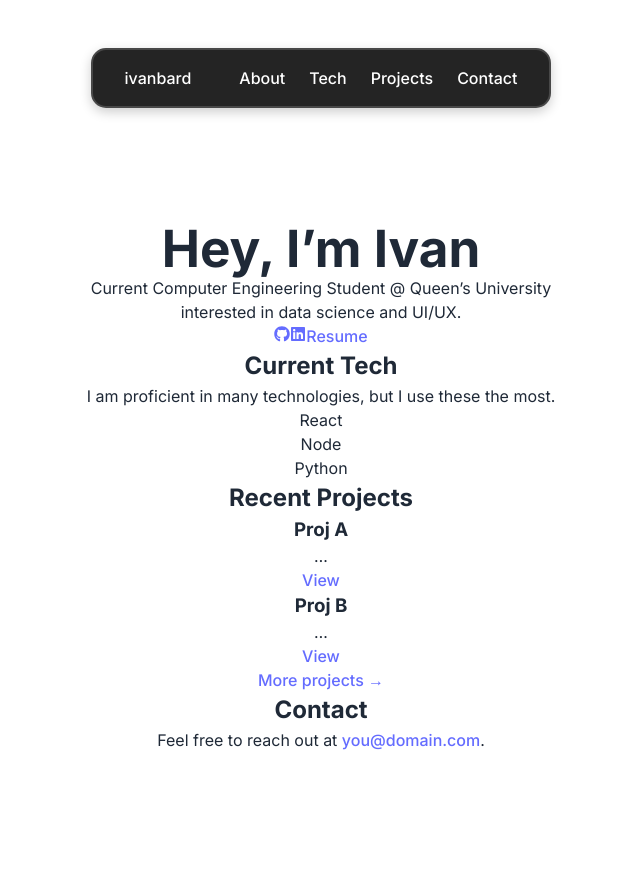
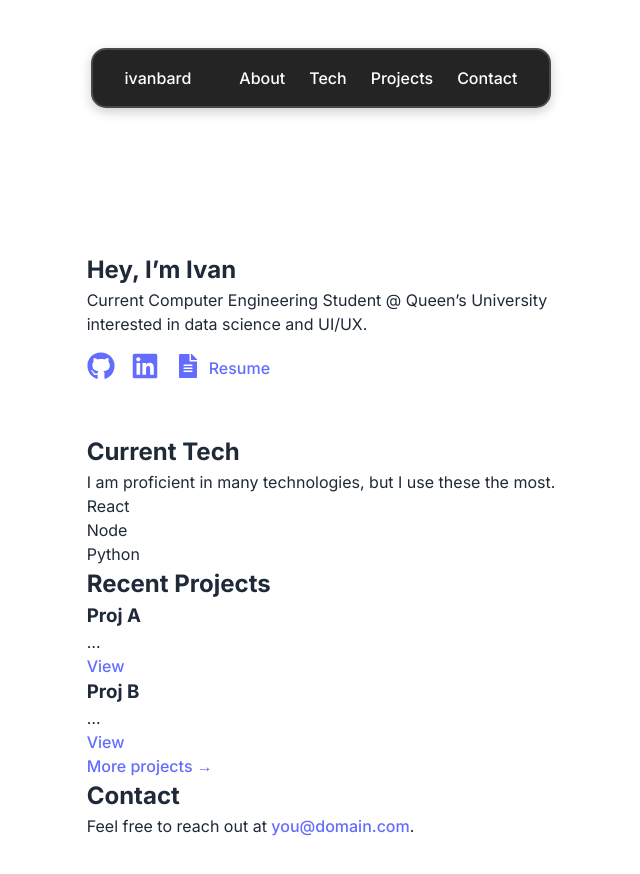
Before and after one commit to ivanbard/my-portfolio, a React (Vite) app: page / in a window 1280 px wide. Shown: the top 874 px of the page, without its empty margins (319-959 px from the left). Before the commit the page ends 800 px from the top, so only its background shows below. Built offline with nearby package versions, Linux system fonts and the light colour scheme.

Commit message:
minor styling update

```diff
--- a/src/App.css
+++ b/src/App.css
@@ -14,29 +14,10 @@
 .logo:hover {
   filter: drop-shadow(0 0 2em #646cffaa);
 }
-.logo.react:hover {
-  filter: drop-shadow(0 0 2em #61dafbaa);
+
+.content {
+  max-width: 800px; /*approx navbar length*/
+  margin: 0 auto;
+  padding: 2rem 1rem;
+  text-align: left; /* left justify text*/
 }
-
-@keyframes logo-spin {
-  from {
-    transform: rotate(0deg);
-  }
-  to {
-    transform: rotate(360deg);
-  }
-}
-
-@media (prefers-reduced-motion: no-preference) {
-  a:nth-of-type(2) .logo {
-    animation: logo-spin infinite 20s linear;
-  }
-}
-
-.card {
-  padding: 2em;
-}
-
-.read-the-docs {
-  color: #888;
-}
--- a/src/App.jsx
+++ b/src/App.jsx
@@ -12,7 +12,7 @@ function App() {
   return (
     <BrowserRouter>
       <Navbar />
-      <main>
+      <main className='content'>
         <Hero />
         <TechGrid />
         <Projects />
--- a/src/components/Hero.jsx
+++ b/src/components/Hero.jsx
@@ -1,15 +1,18 @@
-import { FaGithub, FaLinkedin } from 'react-icons/fa';
-//import './styles/Hero.css';
+import { FaGithub, FaLinkedin, FaFileAlt } from 'react-icons/fa';
+import '../styles/Hero.css';
 
 export default function Hero() {
   return (
     <section id="hero" className="hero">
-      <h1>Hey, I’m Ivan</h1>
+      <h2>Hey, I’m Ivan</h2>
       <p>Current Computer Engineering Student @ Queen’s University<br/>interested in data science and UI/UX.</p>
       <div className="hero-actions">
-        <a href="https://github.com/yourusername" target="_blank"><FaGithub className="icon" /></a>
-        <a href="https://linkedin.com/in/yourname" target="_blank"><FaLinkedin className="icon" /></a>
-        <a href="/resume.pdf" target="_blank" className="resume-btn">Resume</a>
+        <a href="https://github.com/yourusername" target="_blank"><FaGithub size={28} className="icon" /></a>
+        <a href="https://linkedin.com/in/yourname" target="_blank"><FaLinkedin size={28} className="icon" /></a>
+        <a href="/resume.pdf" className="resume-btn">
+          <FaFileAlt size={26} className="icon" />
+          Resume
+        </a>
       </div>
     </section>
   );
--- /dev/null
+++ b/src/styles/Hero.css
@@ -0,0 +1,16 @@
+.hero-actions{
+    padding-top: 1rem;
+    display:flex;
+    gap: 1rem;
+}
+
+.resume-btn .icon {
+    padding-top: 2px;
+    font-size: 1.5rem;
+    vertical-align: text-bottom;
+    margin-right: 0.5rem;
+}
+
+.hero{
+    padding-bottom: 3rem;
+}
```
